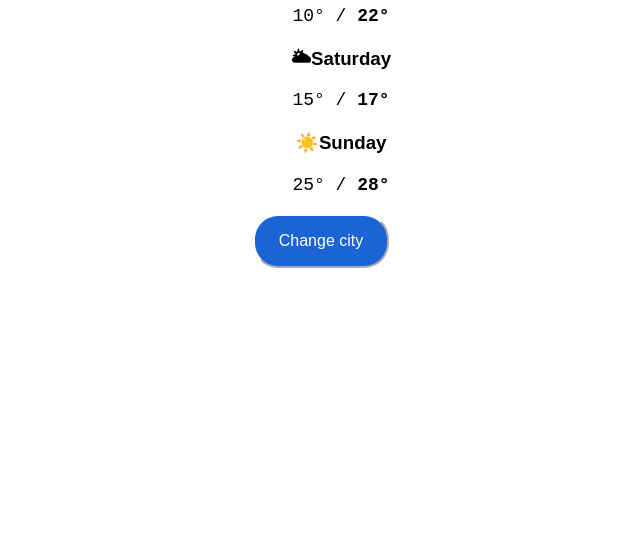
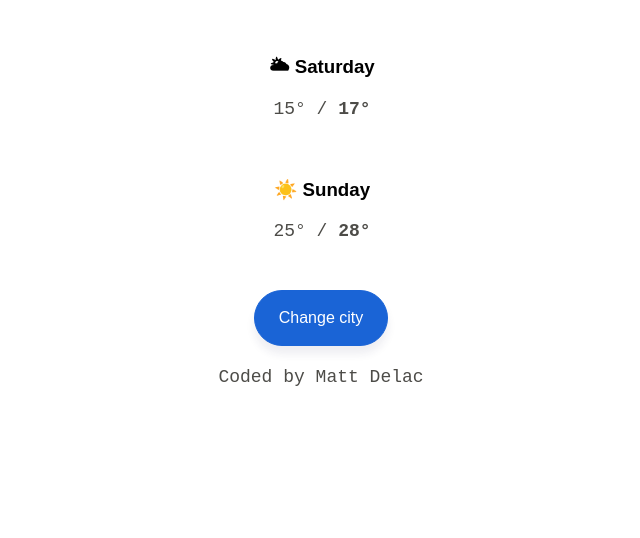
Before and after one commit to ekksdee1/Projects, a plain HTML site: page css project/index.html in a window 1280 px wide. Shown: the part 262-800 px from the top of the page, without its empty margins (319-959 px from the left). Drawn offline with Linux system fonts and the light colour scheme.

Commit message:
fix button + spacing change (probably final)

```diff
--- a/css project/index.html
+++ b/css project/index.html
@@ -2,10 +2,14 @@
 <html>
     <head>
         <style>
+
             body {
                 background-color: rgb(255,255,255);
                 font-family: monospace;
                 text-align: center;
+            }
+            strong {
+                font-weight: bold;
             }
             h1 {
                 color: #1A64D6;
@@ -14,14 +18,17 @@
                 font-family: Arial, 'Helvetica', sans-serif;
                 font-size: 34px;
                 line-height: 48px;
+                margin: 0px;
+                display: block;
             }
             h2 {
                 color: #000000;
-                font-weight: bold;
+                font-weight: normal;
                 text-align: center;
                 font-family: Arial, 'Helvetica', sans-serif;
                 font-size: 34px;
                 line-height: 48px;
+                margin: 0px;
             }
             h3 {
                 color: #000000;
@@ -30,10 +37,16 @@
                 font-family: Arial, 'Helvetica', sans-serif;
                 font-size: 18.72px;
                 line-height: 25px;
+                display: block;
             }
             ul {
-                text-align: center;
-                list-style-type: none;
+                list-style-type: disc;
+                margin-block-start: 1em;
+                margin-block-end: 1em;
+                margin-inline-start: 0px;
+                margin-inline-end: 0px;
+                padding-inline-start: 40px;
+                display: block;
             }
             li {
                 color: #000000;
@@ -42,34 +55,47 @@
                 font-size: 18px;
                 line-height: 122.44px;
                 list-style: none;
+                padding-top: 10px;
+                padding-bottom: 10px;
+                padding-left: 0px;
+                padding-right: 38px;
+                border-radius: 10px;
+                transition: all 200ms ease-in-out;
+                max-width: 400px;
+                margin: 0 auto;
+                display: block;
+            }
+            li:hover {
+                background-color: #FFFBEF
             }
             p {
-                color: #000000;
+                color: rgb(77,76,72);
                 text-align: center;
                 font-family: monospace;
                 font-size: 18px;
                 line-height: 22px;
+                display: block;
             }
             button {
-                color: rgb(255,255,255);
-                background-color: #1A64D6;
-                text-align: center;
-                font-family: 'Arial', Helvetica, sans-serif;
+                display: block;
+                margin: 20px auto;
+                background: #1a64d6;
                 font-size: 16px;
-                transition: all 300ms;
+                line-height: 22px;
+                padding: 16px 24px;
+                border-radius: 30px;
+                transition: all 200ms ease;
+                box-shadow: rgb(37 39 89 / 8%) 0px 8px 8px 0;
                 cursor: pointer;
-                padding: 16px 24px;
-                border-radius: 25px;
-                border-color: #ffffff;
+                border: 1px solid #1a64d6;
+                color: #ffffff;
             }
             button:hover {
                 color: #1A64D6;
                 background-color: #ffffff;
                 cursor: inherit;
             }
-            strong {
-                font-weight: bold;
-            }
+
         </style>
     </head>
     <body>
@@ -93,7 +119,7 @@
 
             <li>
                 <h3>
-                    🌥Saturday
+                    🌥 Saturday
                 </h3>
                 <p>
                     15° / <strong>17°</strong>
@@ -102,7 +128,7 @@
 
             <li>
                 <h3>
-                    ☀️Sunday
+                    ☀️  Sunday
                 </h3>
                 <p>
                     25° / <strong>28°</strong>
@@ -113,5 +139,9 @@
         <button>
             Change city
         </button>
+
+        <p>
+            Coded by Matt Delac
+        </p>
     </body>
 </html>
```
